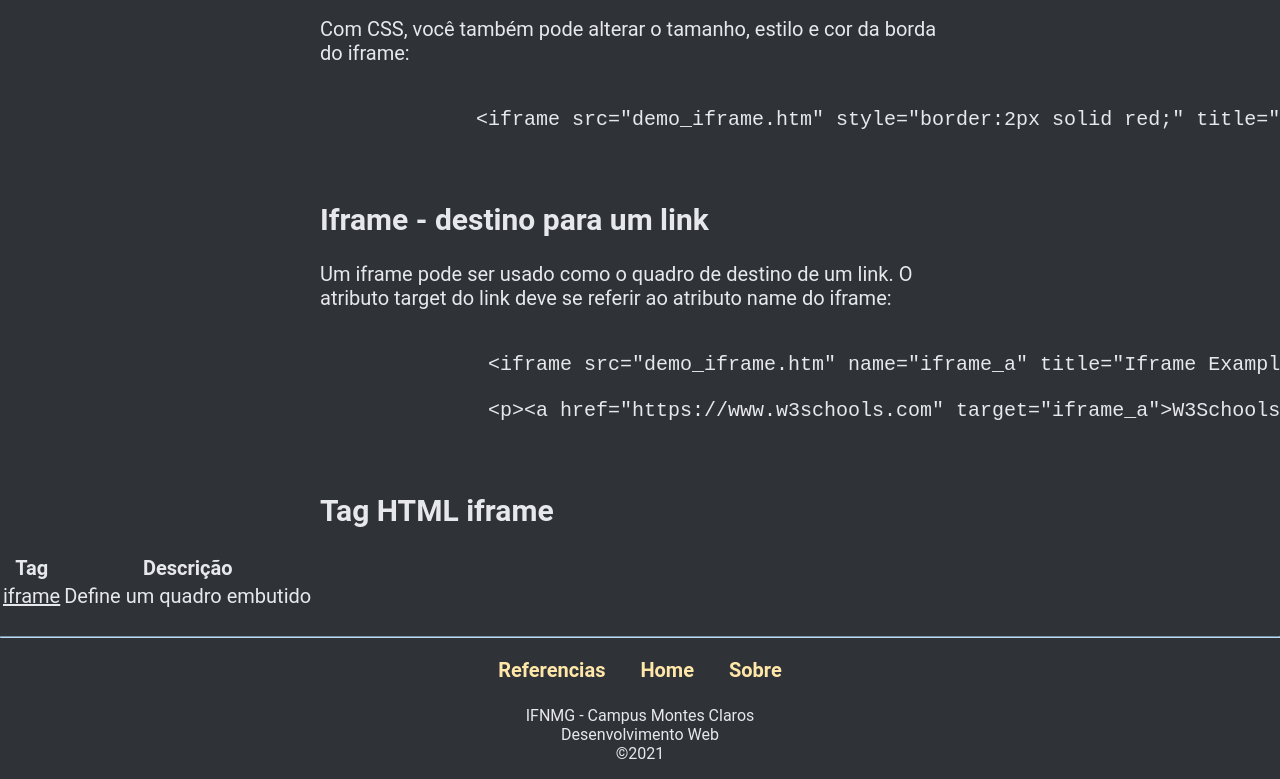
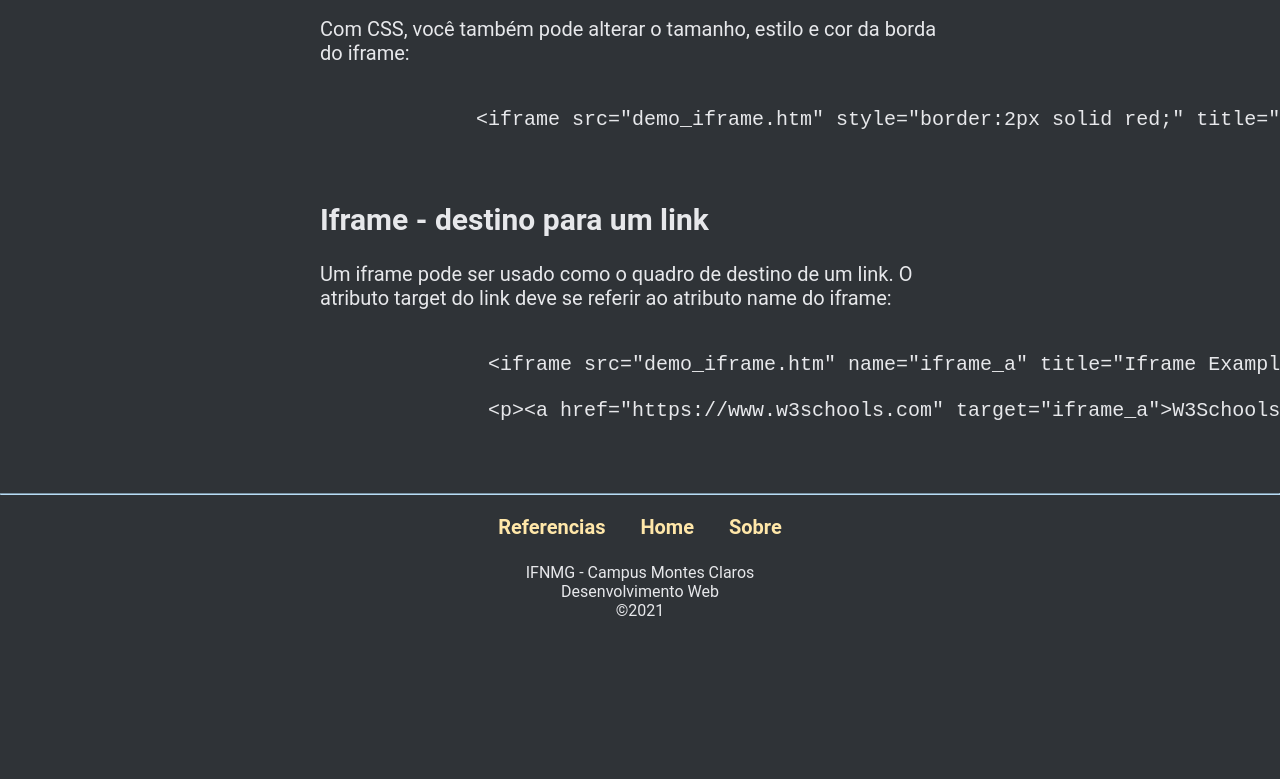
Before and after one commit to fboasorte/fboasorte.github.io, a plain HTML site: page pages/html/tags/tag_iframe.html in a window 1280 px wide. Shown: the part 1239-2018 px from the top of the page. After the commit the page ends 1875 px from the top, so only its background shows below. Drawn offline with Linux system fonts and the light colour scheme.

Commit message:
Update tag_iframe.html

```diff
--- a/pages/html/tags/tag_iframe.html
+++ b/pages/html/tags/tag_iframe.html
@@ -106,23 +106,6 @@
         </pre>
     </div>
 
-
-
-    <h2>Tag HTML iframe</h2>
-
-    <table>
-      <tr>
-        <th>Tag</th>
-        <th>Descrição</th>
-      </tr>
-      <tr>
-        <td><u>iframe</u></td>
-        <td>Define um quadro embutido</td>
-      </tr>
-    </table>
-
-
-
     </div>
 
     <hr />
```
